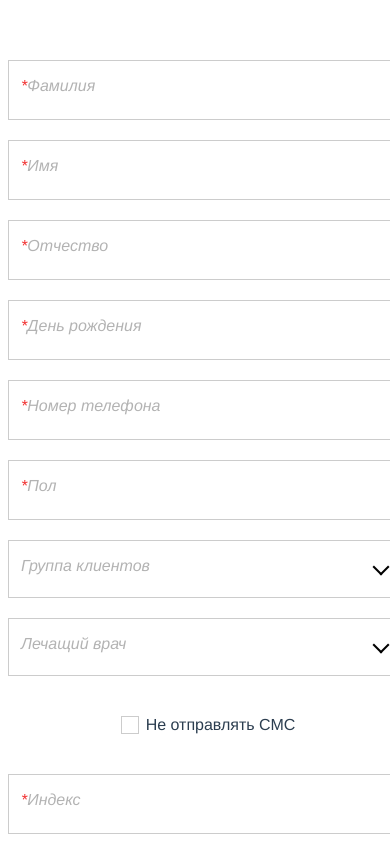
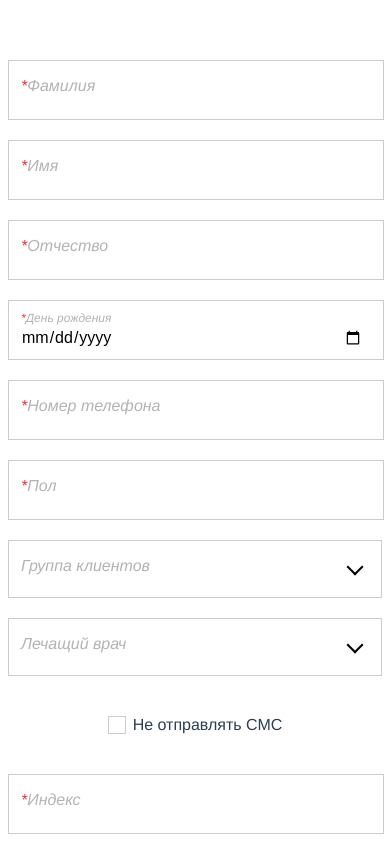
Before and after one commit to ChloeSilent/form_on_vue, a Vue app: page / in a window 390 px wide. Shown: the top 844 px of the page. Built offline with nearby package versions, Linux system fonts and the light colour scheme.

Commit message:
add modal, phone validation, set data type for input

```diff
--- a/src/components/Form.vue
+++ b/src/components/Form.vue
@@ -1,5 +1,6 @@
 <template>
-<form class="form" @submit.prevent="processForm">
+<div>
+  <form class="form" @submit.prevent="processForm">
   <template v-for="item in fields">
     <Select v-if="item.options"
     v-bind:key="item.name"
@@ -11,7 +12,7 @@
     :key="item.name"
     v-bind:item="item"
     v-model="item.value"
-    v-on:changedItemData="changeCheckBoxData($event)"
+    v-on:changedItemData="changeFieldData($event)"
     />
     <TextInput
     v-else
@@ -23,21 +24,30 @@
   </template>
   <Button v-on:click="submit(e)" />
 </form>
+<Modal
+v-on:hideModal="changeModalVisibility($event)"
+v-bind:hidden="modalHidden"
+v-bind:modalStatus="status"/>
+</div>
 </template>
 
 <script>
 import {
-  required, minLength,
+  required, minLength, maxLength, numeric,
 } from 'vuelidate/lib/validators';
 
 import TextInput from './TextInput.vue';
 import Select from './Select.vue';
 import Checkbox from './Checkbox.vue';
 import Button from './Button.vue';
+import Modal from './Modal.vue';
 
 const errorMessages = {
   required: 'Заполните поле',
-  minLength: 'Введено недостаточно символов',
+  minLength: 'Hедостаточно символов',
+  maxLength: 'Не больше чем 11 символов',
+  numeric: 'Введено не число',
+  correctPhone: 'Длина 11 цифр. Начинается с 7',
 };
 
 export default {
@@ -47,6 +57,7 @@ export default {
     Select,
     Checkbox,
     Button,
+    Modal,
   },
   data() {
     return {
@@ -57,7 +68,7 @@ export default {
           error: false,
           errorMessage: '',
           value: '',
-
+          type: 'text',
         },
         firstName: {
           name: 'firstName',
@@ -65,11 +76,15 @@ export default {
           error: false,
           errorMessage: '',
           value: '',
+          type: 'text',
         },
         patronymic: {
           name: 'patronymic',
           title: 'Отчество',
+          error: false,
+          errorMessage: '',
           value: '',
+          type: 'text',
         },
         birthdate: {
           name: 'birthdate',
@@ -77,6 +92,7 @@ export default {
           error: false,
           errorMessage: '',
           value: '',
+          type: 'date',
         },
         phone: {
           name: 'phone',
@@ -84,6 +100,7 @@ export default {
           error: false,
           errorMessage: '',
           value: '',
+          type: 'text',
         },
         sex: {
           name: 'sex',
@@ -102,10 +119,10 @@ export default {
         selectedDoctor: {
           name: 'selectedDoctor',
           title: 'Лечащий врач',
+          error: false,
+          errorMessage: '',
           value: '',
           options: ['Иванов', 'Захаров', 'Чернышева'],
-          error: false,
-          errorMessage: '',
         },
         subscribeSms: {
           name: 'subscribeSms',
@@ -120,6 +137,7 @@ export default {
           value: '',
           error: false,
           errorMessage: '',
+          type: 'text',
         },
         country: {
           name: 'country',
@@ -127,6 +145,7 @@ export default {
           value: '',
           error: false,
           errorMessage: '',
+          type: 'text',
         },
         region: {
           name: 'region',
@@ -134,6 +153,7 @@ export default {
           value: '',
           error: false,
           errorMessage: '',
+          type: 'text',
         },
         city: {
           name: 'city',
@@ -141,6 +161,7 @@ export default {
           error: false,
           errorMessage: '',
           value: '',
+          type: 'text',
         },
         street: {
           name: 'street',
@@ -148,6 +169,7 @@ export default {
           value: '',
           error: false,
           errorMessage: '',
+          type: 'text',
         },
         house: {
           name: 'house',
@@ -155,6 +177,7 @@ export default {
           value: '',
           error: false,
           errorMessage: '',
+          type: 'text',
         },
         doctype: {
           name: 'doctype',
@@ -170,6 +193,7 @@ export default {
           value: '',
           error: false,
           errorMessage: '',
+          type: 'text',
         },
         docNum: {
           name: 'docNum',
@@ -177,6 +201,7 @@ export default {
           value: '',
           error: false,
           errorMessage: '',
+          type: 'text',
         },
         docBy: {
           name: 'docBy',
@@ -184,6 +209,7 @@ export default {
           value: '',
           error: false,
           errorMessage: '',
+          type: 'text',
         },
         docDate: {
           name: 'docDate',
@@ -191,8 +217,11 @@ export default {
           value: '',
           error: false,
           errorMessage: '',
+          type: 'date',
         },
       },
+      modalHidden: true,
+      status: '',
     };
   },
   validations: {
@@ -200,7 +229,6 @@ export default {
       secondName: {
         value: {
           required,
-          minLength: minLength(2),
         },
       },
       firstName: {
@@ -236,6 +264,12 @@ export default {
       phone: {
         value: {
           required,
+          minLength: minLength(11),
+          maxLength: maxLength(11),
+          numeric,
+          correctPhone(phoneNumber) {
+            return /^7\d{10}/.test(phoneNumber);
+          },
         },
       },
     },
@@ -243,6 +277,10 @@ export default {
   },
 
   methods: {
+    changeModalVisibility(args) {
+      console.log('modal', args);
+      this.modalHidden = true;
+    },
     setErrorMessage(errorField) {
       let message = '';
 
@@ -252,28 +290,27 @@ export default {
       if (this.$v.fields[errorField].value.minLength === false) {
         message = errorMessages.minLength;
       }
+      if (this.$v.fields[errorField].value.maxLength === false) {
+        message = errorMessages.maxLength;
+      }
+      if (this.$v.fields[errorField].value.correctPhone === false) {
+        message = errorMessages.correctPhone;
+      }
       this.fields[errorField].errorMessage = message;
-      console.log('Error', message, ' in ', this.fields[errorField].name);
     },
-    changeCheckBoxData(args) {
+    changeFieldData(args) {
       const { name, val } = args;
       if (val) {
         this.fields[name].error = false;
         this.fields[name].errorMessage = '';
       }
-    },
-    changeFieldData(args) {
-      const { name, value } = args;
-      if (value.length) {
-        this.fields[name].error = false;
-        this.fields[name].errorMessage = '';
-      }
+      if (this.$v.fields[name]) {
+        this.$v.fields[name].value.$touch();
 
-      this.$v.fields[name].value.$touch();
-      console.log('Submit!', this.$v.fields[name].value);
-      if (this.$v.fields[name].value.$invalid) {
-        this.fields[name].error = true;
-        this.setErrorMessage(name); s;
+        if (this.$v.fields[name].value.$invalid) {
+          this.fields[name].error = true;
+          this.setErrorMessage(name);
+        }
       }
     },
     processForm() {
@@ -312,9 +349,10 @@ export default {
           });
         });
         console.log('ERROR');
+        this.modalHidden = false;
+        this.status = 'Исправьте ошибки';
       } else {
         Object.keys(this.fields).forEach((field) => {
-          console.log('filed', field);
           this.fields[field].error = false;
           this.fields[field].errorMessage = '';
         });
@@ -323,6 +361,8 @@ export default {
         setTimeout(() => {
           this.submitStatus = 'OK';
           console.log('OK');
+          this.modalHidden = false;
+          this.status = 'Ваша заявка принята';
         }, 500);
       }
     },
@@ -332,7 +372,9 @@ export default {
 
 <style>
 .form {
-  width: 400px;
+  min-width: 300px;
+  max-width: 1024px;
+  width: 100%;
   margin: 0 auto;
 }
 </style>
--- /dev/null
+++ b/src/components/Modal.vue
@@ -0,0 +1,69 @@
+<template>
+<div id="myModal" class="modal" v-bind:class="{hidden}">
+  <div class="modal-content">
+    <span class="close" @click="closeModal()">&times;</span>
+    <p>{{modalStatus}}</p>
+  </div>
+
+</div>
+</template>
+
+<script>
+export default {
+  data() {
+    return {
+
+    };
+  },
+  props: {
+    hidden: Boolean,
+    modalStatus: String,
+  },
+  methods: {
+    closeModal() {
+      this.$emit('hideModal', true);
+    },
+  },
+
+};
+</script>
+
+<style>
+.modal.hidden {
+  display: none;
+}
+.modal {
+  position: fixed;
+  z-index: 200;
+  padding-top: 100px;
+  left: 0;
+  top: 0;
+  width: 100%;
+  height: 100%;
+  overflow: auto;
+  background-color: rgb(0,0,0);
+  background-color: rgba(0,0,0,0.4);
+}
+
+.modal-content {
+  background-color: #fefefe;
+  margin: auto;
+  padding: 20px;
+  border: 1px solid #888;
+  width: 80%;
+}
+
+.close {
+  color: #aaaaaa;
+  float: right;
+  font-size: 28px;
+  font-weight: bold;
+}
+
+.close:hover,
+.close:focus {
+  color: #000;
+  text-decoration: none;
+  cursor: pointer;
+}
+</style>
--- a/src/components/Select.vue
+++ b/src/components/Select.vue
@@ -62,12 +62,12 @@ export default {
         this.isModified = this.value.length > 0;
       }
     },
-    choseOption(name, value) {
+    choseOption(name, val) {
       this.isModified = true;
       this.isOpened = false;
-      this.value = value;
-      this.$emit('input', value);
-      this.$emit('changedItemData', { name, value });
+      this.value = val;
+      this.$emit('input', val);
+      this.$emit('changedItemData', { name, val });
     },
   },
 
--- a/src/components/TextInput.vue
+++ b/src/components/TextInput.vue
@@ -4,13 +4,22 @@
     <span>*</span>{{item.title}}</div>
   <div class="input__err-block">{{item.errorMessage}}</div>
   <input
+  v-if="item.type === 'date'"
+  type="date"
+  class="input__input"
+  :name="item.name"
+  v-on:click="setModifiedOn($event)"
+  v-on:focus="setModifiedOn($event)"
+  v-on:blur="setModifiedOff($event)"
+  v-on:input="updateValue($event)"
+   />
+  <input v-else
   class="input__input"
   type="text"
   :name="item.name"
-  v-on:click="setModified($event.target.value)"
-  v-on:focus="setModified($event.target.value)"
-  v-on:change="setModified($event.target.value)"
-  v-on:blur="setModified($event.target.value)"
+  v-on:click="setModifiedOn($event)"
+  v-on:focus="setModifiedOn($event)"
+  v-on:blur="setModifiedOff($event)"
   v-on:input="updateValue($event)"
    />
 </label>
@@ -26,19 +35,20 @@ export default {
   },
   data() {
     return {
-      isModified: false,
+      isModified: this.item.type === 'date',
     };
   },
   methods: {
-    setModified(value) {
-      this.isModified = !!value.length;
+    setModifiedOn() {
+      this.isModified = true;
+    },
+    setModifiedOff() {
+      this.isModified = !!this.item.value.length;
     },
     updateValue(e) {
-      //  this.$emit('updateFieldValue', [e.target.name, e.target.value]);
-      // console.log('event', e.target.name);
-      this.setModified(e.target.value);
+      this.setModifiedOn();
       this.$emit('input', e.target.value);
-      this.$emit('changedItemData', { name: e.target.name, value: e.target.value });
+      this.$emit('changedItemData', { name: e.target.name, val: e.target.value });
     },
   },
 
@@ -103,6 +113,21 @@ input[type="text"].input__input {
   bottom: 0;
 }
 
+input[type="date"].input__input {
+  font-size: 16px;
+  width: 100%;
+  height: 58px;
+  padding: 25px 20px 10px 12px;
+  border: none;
+  box-sizing: border-box;
+  position: absolute;
+  left: 0;
+  bottom: 0;
+  color: #000000;
+  font-family: Arial;
+  font-weight: normal;
+}
+
 input[type="text"].input__input:focus {
   outline: none;
   border: none;
```
